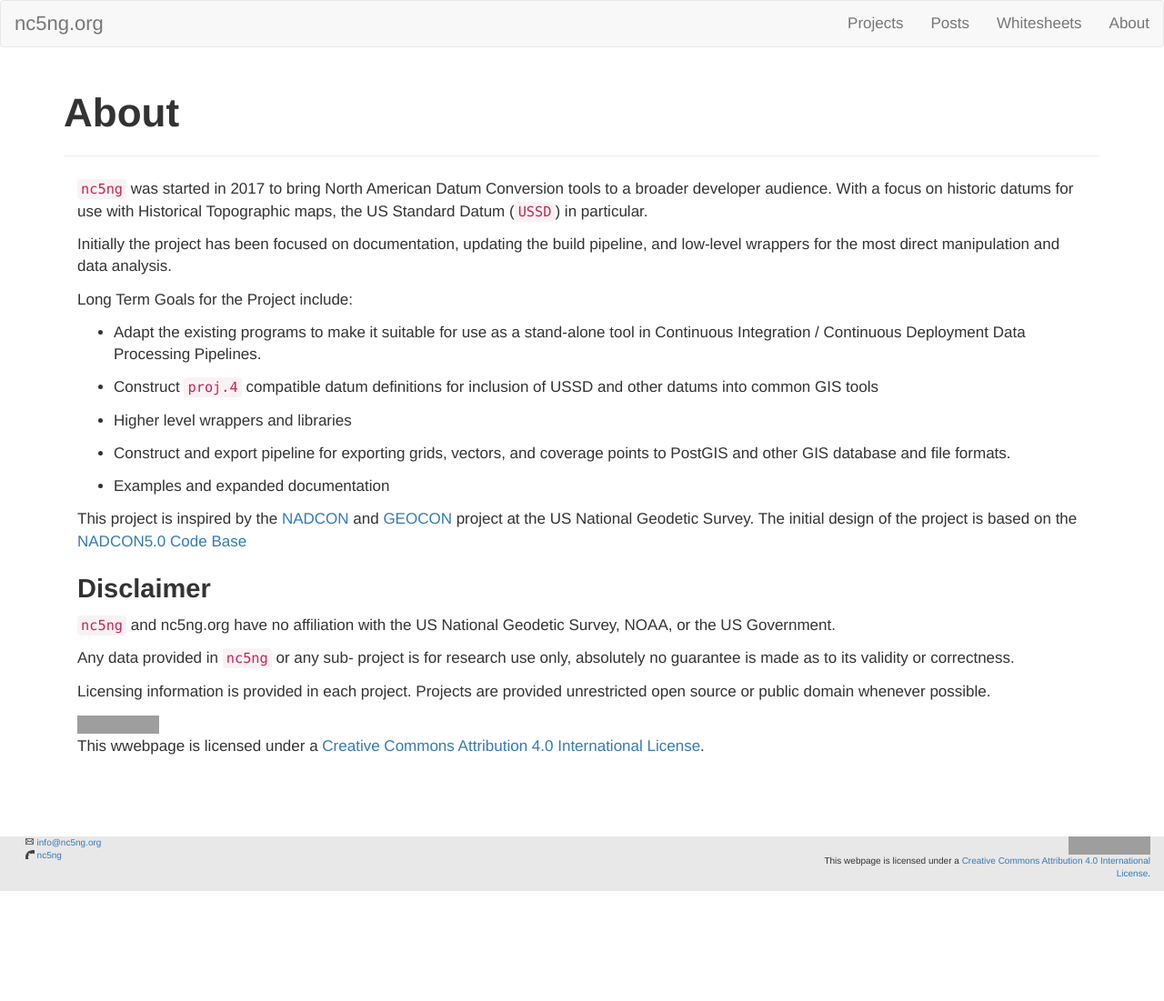
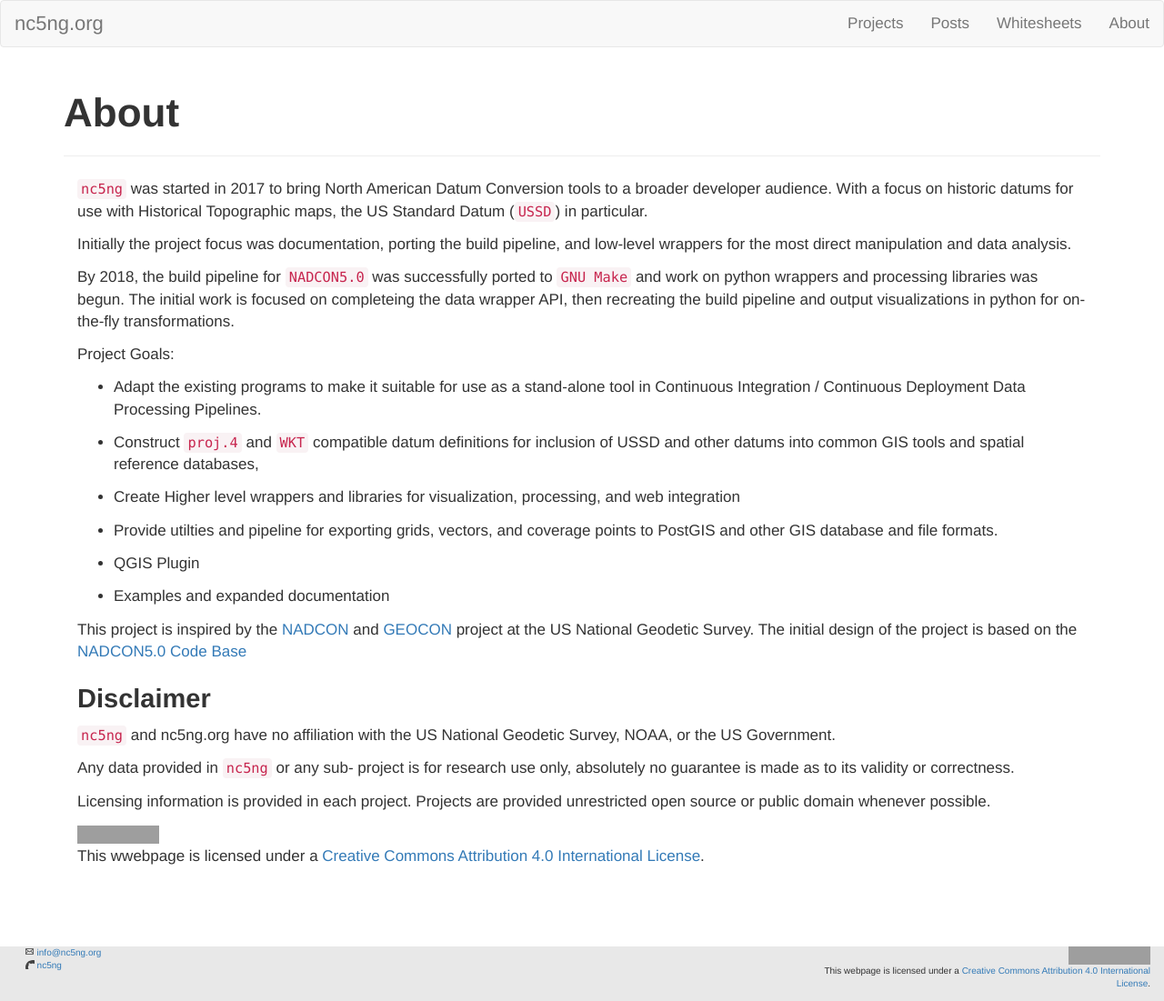
Before and after one commit to nc5ng/nc5ng.github.io, a Jekyll site: the page built from about.md, in a window 1280 px wide. Shown: the whole page at 91% size. Built offline with Jekyll 4.4.1, drawn with Linux system fonts in a browser that asks for light colours; nearby versions of some CDN libraries; before the commit the page ends 980 px from its top, so only the background shows below that; grey boxes are pictures that could not be loaded.

Commit message:
Minor Update to About Page

```diff
--- a/about.md
+++ b/about.md
@@ -6,17 +6,21 @@ permalink: /about
 
 `nc5ng` was started in 2017 to bring North American Datum Conversion tools to a broader developer audience. With a focus on historic datums for use with Historical Topographic maps, the US Standard Datum (`USSD`) in particular.
 
-Initially the project has been focused on documentation, updating the build pipeline, and low-level wrappers for the most direct manipulation and data analysis.
+Initially the project focus was documentation, porting the build pipeline, and low-level wrappers for the most direct manipulation and data analysis.
 
-Long Term Goals for the Project include:
+By 2018, the build pipeline for `NADCON5.0` was successfully ported to `GNU Make` and work on python wrappers and processing libraries was begun. The initial work is focused on completeing the data wrapper API, then recreating the build pipeline and output visualizations in python for on-the-fly transformations.
+
+Project Goals:
 
 - Adapt the existing programs to make it suitable for use as a stand-alone tool  in Continuous Integration / Continuous Deployment Data Processing Pipelines.
 
-- Construct `proj.4` compatible datum definitions for inclusion of USSD and other datums into common GIS tools
+- Construct `proj.4` and `WKT` compatible datum definitions for inclusion of USSD and other datums into common GIS tools and spatial reference databases,
 
-- Higher level wrappers and libraries
+- Create Higher level wrappers and libraries for visualization, processing, and web integration
 
-- Construct and export pipeline for exporting grids, vectors, and coverage points to PostGIS and other GIS database and file formats.
+- Provide  utilties and pipeline for exporting grids, vectors, and coverage points to PostGIS and other GIS database and file formats.
+
+- QGIS Plugin
 
 - Examples and expanded documentation
 
```
Also changed, not shown: index.md (+3 -0 lines).
